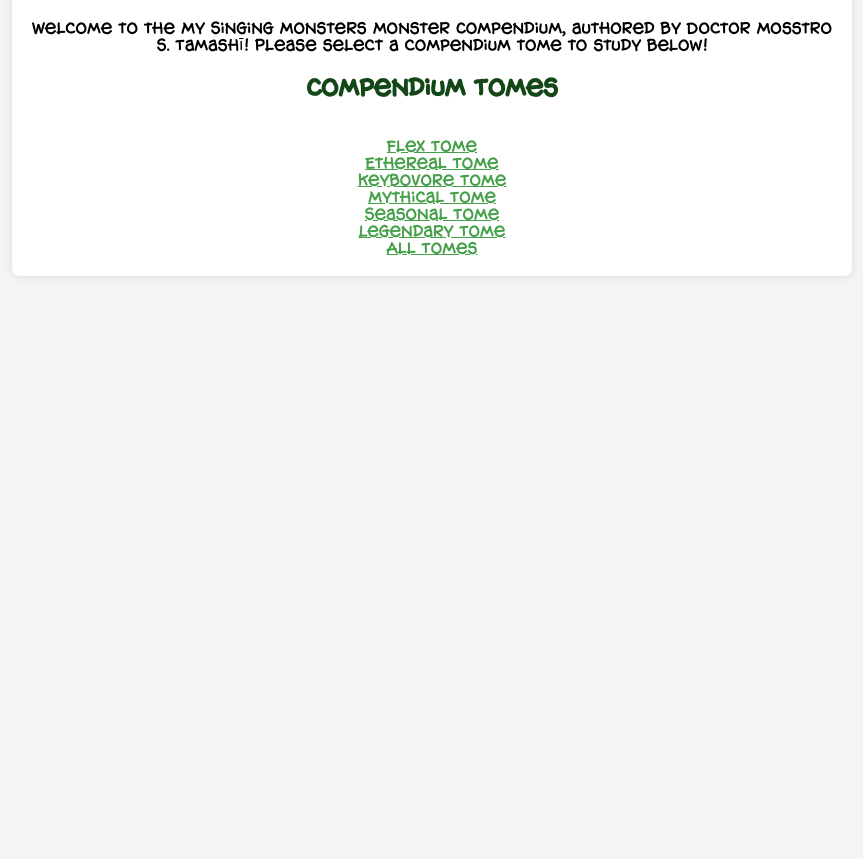
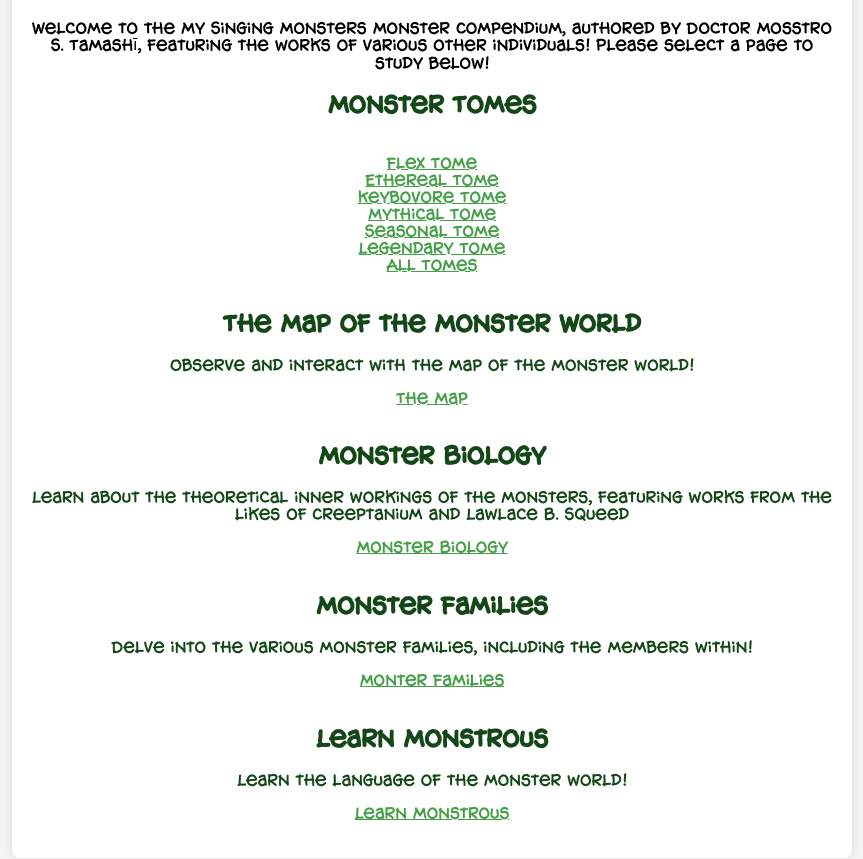
Before and after one commit to GeorgeWashingtonSaratoga/monscomp, a plain HTML site: page index.html in a window 1280 px wide. Shown: the part 99-958 px from the top of the page, without its empty margins (208-1071 px from the left). Before the commit the page ends 800 px from the top, so only its background shows below. Drawn offline with Linux system fonts and the light colour scheme.

Commit message:
Add files via upload

```diff
--- a/index.html
+++ b/index.html
@@ -11,9 +11,9 @@
     <div class="container">
         <h1>My Singing Monsters Monster Compendium</h1>
 
-        <p>Welcome to the My Singing Monsters Monster Compendium, authored by Doctor Mosstro S. Tamashī! Please select a compendium tome to study below!</p>
+        <p>Welcome to the My Singing Monsters Monster Compendium, authored by Doctor Mosstro S. Tamashī, featuring the works of various other individuals! Please select a page to study below!</p>
         <div id = "TOC">
-            <h2>Compendium Tomes</h2>
+            <h2>Monster Tomes</h2>
 
             <br>
 
@@ -46,5 +46,48 @@
             <br>
         </div>
 
+        <br>
+
+        <div id = "Map">
+            <h2>The Map of the Monster World</h2>
+
+            <p>Observe and interact with the map of the monster world!</p>
+
+            <a href = "mapFiles/map.html">The Map</a>
+        </div>
+
+        <br>
+
+        <div id = "Bio">
+            <h2>Monster Biology</h2>
+
+            <p>Learn about the theoretical inner workings of the monsters, featuring works from the likes of Creeptanium and Lawlace B. Squeed</p>
+
+            <a href = "bio.html">Monster Biology</a>
+        </div>
+
+        <br>
+
+        <div id = "Fam">
+            <h2>Monster Families</h2>
+
+            <P>Delve into the various monster families, including the members within!</P>
+
+            <a href = "fam.html">Monter Families</a>
+        </div>
+
+        <br>
+
+        <div id = "Lang">
+            <h2>Learn Monstrous</h2>
+
+            <P>Learn the language of the monster world!</P>
+
+            <a href = "monsterous.html">Learn Monstrous</a>
+        </div>
+
+        <br>
+    </div>
+
 </body>
 </html>
```
Also changed, not shown: all.html (+0 -7 lines), flux.html (+0 -7 lines).
